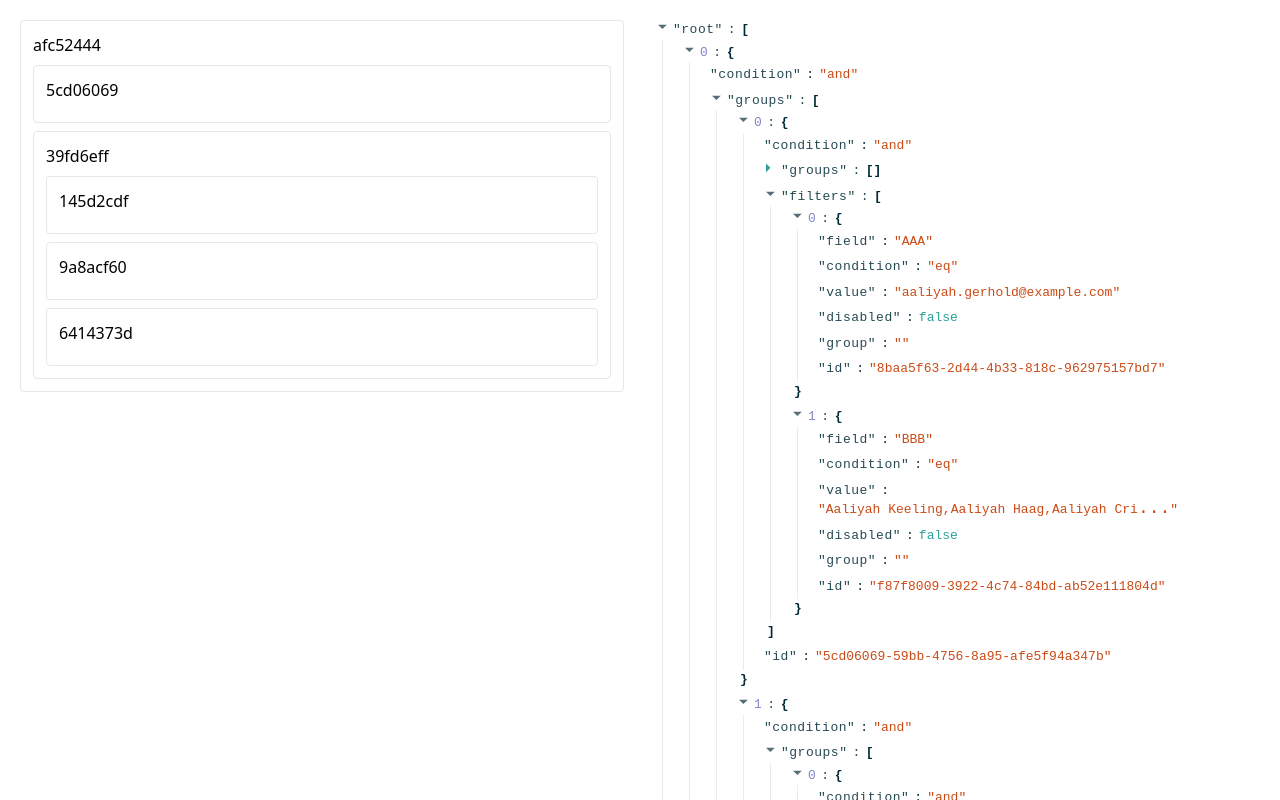
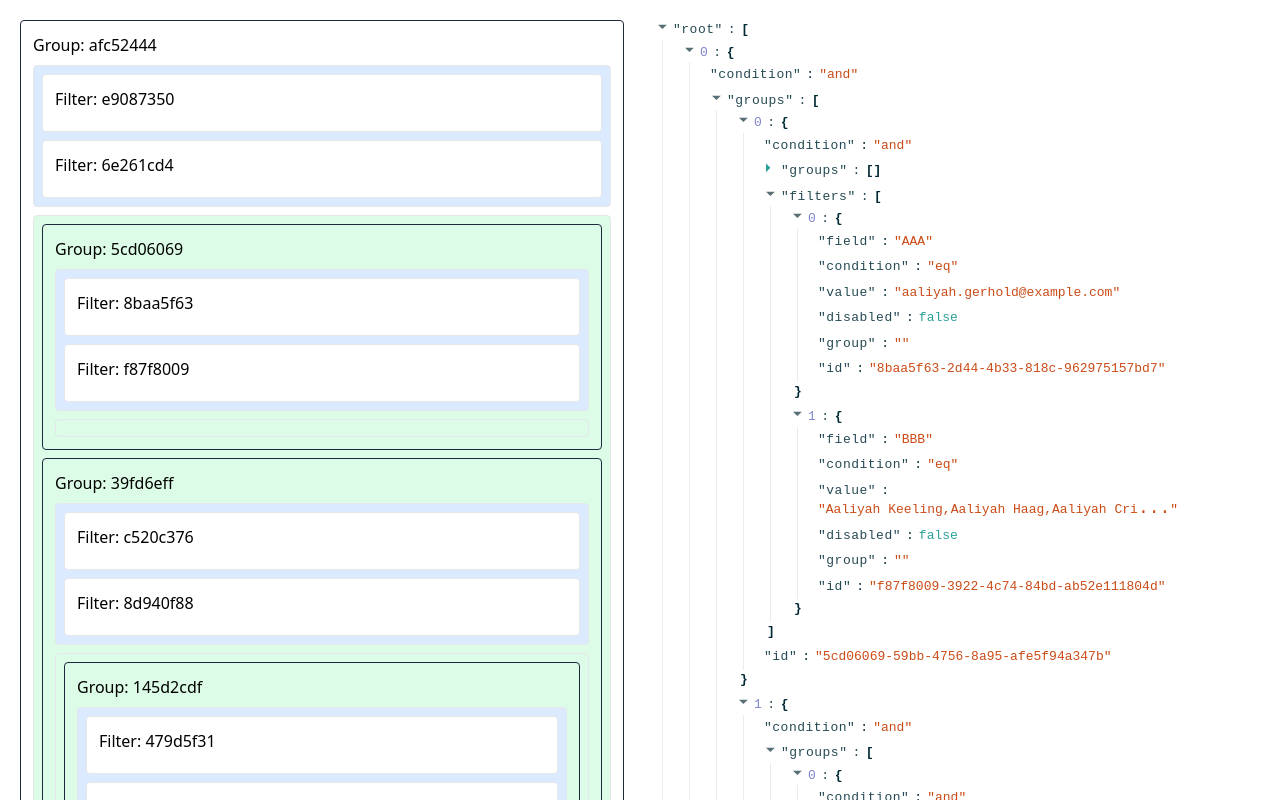
Before and after one commit to shaninalex/react-sortable-tree, a React (Vite) app: page / in a window 1280 px wide. Shown: the top 800 px of the page. Built offline with nearby package versions, Linux system fonts and the light colour scheme.

Commit message:
switch to dnd

```diff
--- a/src/Sortable/Sortable.tsx
+++ b/src/Sortable/Sortable.tsx
@@ -1,22 +1,70 @@
 import { useState } from 'react'
 import ReactJson from 'react-json-view'
 
-import { closestCorners, DndContext, DragStartEvent, KeyboardSensor, PointerSensor, UniqueIdentifier, useSensor, useSensors } from '@dnd-kit/core'
+import { CSS } from '@dnd-kit/utilities'
+import { closestCorners, DndContext, DragEndEvent, DragOverEvent, DragOverlay, DragStartEvent, KeyboardSensor, PointerSensor, useSensor, useSensors } from '@dnd-kit/core'
 import { SortableContext, sortableKeyboardCoordinates, useSortable, verticalListSortingStrategy } from '@dnd-kit/sortable'
-import { IFilterGroupSort } from '../typings';
+import { IFilterGroupSort, IFilterSort } from '../typings';
 import { generateFilterGroupWithIDs } from '../utils';
 import { EXAMPLE_FILTER_GROUP } from '../data';
-import { CSS } from '@dnd-kit/utilities';
+import _, { find } from 'lodash';
 
 
-interface SortableItemProps {
+interface SortableFilterWrapperProps {
+    filter: IFilterSort
+}
+export const SortableFilterWrapper = (props: SortableFilterWrapperProps) => {
+    const {
+        attributes,
+        listeners,
+        setNodeRef,
+        transform,
+        transition
+    } = useSortable({ id: props.filter.id });
+
+    const style = {
+        transform: CSS.Transform.toString(transform),
+        transition
+    };
+
+    const { filter } = props;
+    if (!filter) return null
+    return (
+        <div className='p-3 border rounded bg-white' ref={setNodeRef} style={style} {...attributes} {...listeners}>
+            <div className='mb-2'>
+                Filter: {filter.id.split('-')[0]}
+            </div>
+        </div>
+    )
+}
+
+interface SortableGroupWrapperProps {
     id: string
     group: IFilterGroupSort
 }
+export const SortableGroupWrapper = (props: SortableGroupWrapperProps) => {
+    const { group, id } = props;
 
-export function SortableItem(props: SortableItemProps) {
-    const { group, id } = props
-    const { attributes, listeners, setNodeRef, transform, transition } = useSortable({ id })
+    //
+    return (
+        <div className='p-3 border rounded border-slate-800'>
+            <div className='mb-2'>Group: {id.split('-')[0]}</div>
+            <div className='p-2 rounded border bg-blue-100 flex flex-col gap-2 mb-2'>
+                <SortableContext items={group.filters} strategy={verticalListSortingStrategy}>
+                    {group.filters.map(f => <SortableFilterWrapper key={f.id} filter={f} />)}
+                </SortableContext>
+            </div>
+            <div className='p-2 rounded border  bg-green-100 flex flex-col gap-2'>
+                {group.groups.map(group => <SortableGroupWrapper key={group.id} id={group.id} group={group} />)}
+            </div>
+        </div>
+    )
+}
+
+export const Sortable = () => {
+    const [tree, setTree] = useState<IFilterGroupSort[]>([generateFilterGroupWithIDs(EXAMPLE_FILTER_GROUP)])
+    const [activeGroup, setActiveGroup] = useState<IFilterGroupSort | null>(null)
+    const [activeFilter, setActiveFilter] = useState<IFilterSort | null>(null);
 
     const sensors = useSensors(
         useSensor(PointerSensor),
@@ -25,56 +73,30 @@ export function SortableItem(props: SortableItemProps) {
         })
     )
 
-    const style = {
-        transform: CSS.Transform.toString(transform),
-        transition,
+    const handleDragStart = (event: DragStartEvent) => {
+        const filter = findFilterById(tree[0], event.active.id as string)
+        console.log(filter)
+        if (!filter) return
+        setActiveFilter(filter)
     }
 
-    function handleDragStart(event: DragStartEvent) {
-        console.log(event)
+    const handleDragOver = (event: DragOverEvent) => {
+        // console.log(event);
     }
 
-    return (
-        <div ref={setNodeRef} className='p-3 border rounded' style={style} {...attributes} {...listeners}>
-            <div className='mb-2'>
-                {props.id.split('-')[0]}
-            </div>
-            <div className='flex flex-col gap-2'>
-                <DndContext sensors={sensors} collisionDetection={closestCorners} onDragStart={handleDragStart}>
-                    <SortableContext items={group.groups} strategy={verticalListSortingStrategy}>
-                        {group.groups.map(g => <SortableItem key={g.id} id={g.id} group={g} />)}
-                    </SortableContext>
-                </DndContext>
-            </div>
-        </div>
-    )
-}
-
-export const Sortable = () => {
-    const [tree, setTree] = useState<IFilterGroupSort[]>([generateFilterGroupWithIDs(EXAMPLE_FILTER_GROUP)])
-    const [activeId, setActiveId] = useState<UniqueIdentifier | null>(null)
-
-    const sensors = useSensors(
-        useSensor(PointerSensor),
-        useSensor(KeyboardSensor, {
-            coordinateGetter: sortableKeyboardCoordinates
-        })
-    )
-
-    function handleDragStart(event: DragStartEvent) {
-        const { active } = event
-        const { id } = active
-        console.log(event)
-        setActiveId(id)
+    const handleDragEnd = (event: DragEndEvent) => {
+        // console.log(event);
     }
 
     return (
         <div className='lg:flex gap-8'>
             <div className='lg:w-1/2 flex-grow-0'>
-                <DndContext sensors={sensors} collisionDetection={closestCorners} onDragStart={handleDragStart}>
-                    <SortableContext items={tree} strategy={verticalListSortingStrategy}>
-                        {tree.map(group => <SortableItem key={group.id} id={group.id} group={group} />)}
-                    </SortableContext>
+                <DndContext sensors={sensors} collisionDetection={closestCorners} onDragStart={handleDragStart} onDragOver={handleDragOver} onDragEnd={handleDragEnd}>
+                    <DragOverlay>
+                        {activeFilter ? <SortableFilterWrapper filter={activeFilter} /> : null}
+                        {/* activeGroup */}
+                    </DragOverlay>
+                    {tree.map(group => <SortableGroupWrapper key={group.id} id={group.id} group={group} />)}
                 </DndContext>
             </div>
             <div className='lg:w-1/2 flex-grow-0'>
@@ -83,3 +105,43 @@ export const Sortable = () => {
         </div>
     )
 }
+
+
+
+function findFilterById(tree: IFilterGroupSort, targetId: string): IFilterSort | null {
+    const filter = _.find(tree.filters, { id: targetId });
+    if (filter) return filter
+    if (tree.groups && tree.groups.length > 0) {
+        for (const group of tree.groups) {
+            const result = findFilterById(group, targetId);
+            if (result) {
+                return result;
+            }
+        }
+    }
+    return null;
+}
+
+function removeGroupById(tree: IFilterGroupSort[], targetId: string): IFilterGroupSort | null {
+    for (const group of tree) {
+        const index = group.groups.findIndex(g => g.id === targetId);
+        if (index !== -1) {
+            return group.groups.splice(index, 1)[0];
+        }
+        const result = removeGroupById(group.groups, targetId);
+        if (result) return result;
+    }
+    return null;
+}
+
+function addGroupToTarget(tree: IFilterGroupSort[], targetId: string, groupToAdd: IFilterGroupSort) {
+    for (const group of tree) {
+        if (group.id === targetId) {
+            group.groups.push(groupToAdd);
+            return true;
+        }
+        const result = addGroupToTarget(group.groups, targetId, groupToAdd);
+        if (result) return true;
+    }
+    return false;
+}
```
Also changed, not shown: prettier.config.mjs (added, +12 -0 lines), stylelint.config.js (added, +28 -0 lines), 1 other file (tests, documents, lock files or other folders).
